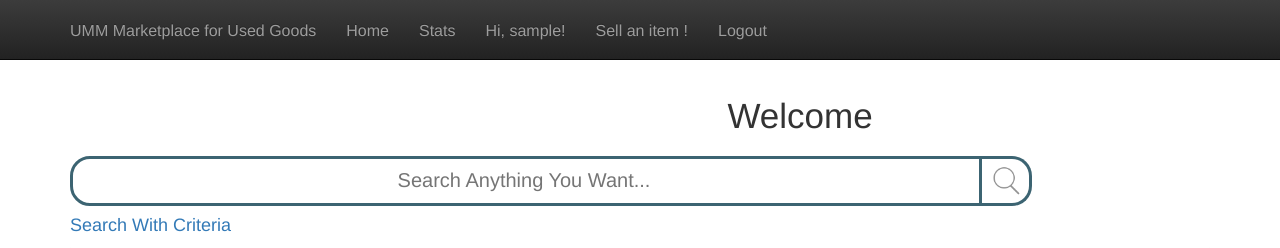
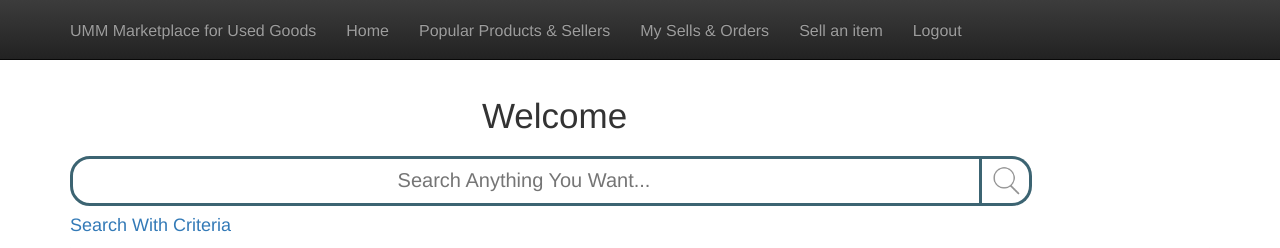
Before and after one commit to Beanpen/UMM-UMICH-Marketplace-, a Django app: page /homepage/ in a window 1280 px wide. Shown: the top 248 px of the page. Run offline with Django 3.2, Linux system fonts and the light colour scheme; the visitor is signed in with stand-in values (Sample User, id 1); data that the repository does not hold is empty; some libraries are stand-ins or nearby versions.

Commit message:
Renaming... Improving UIs...

```diff
--- a/homepage/static/css/main.css
+++ b/homepage/static/css/main.css
@@ -269,7 +269,15 @@ textarea:focus{
 .welcome-heading {
   text-align: center; /* Center align the heading */
   font-size: 2.5em;
-  margin-top: 1%;margin-left: calc(50% - 250px); /* Adjust the left margin based on the width of the heading */
+  margin-top: 1%;
+  margin-left: calc(50% - 250px); /* Adjust the left margin based on the width of the heading */
+}
+
+/* Media query for smaller screens */
+@media screen and (min-width: 768px) {
+  .welcome-heading {
+    margin-left: -15%; /* Adjust the left margin based on the width of the heading */
+  }
 }
 
 #search-icon {
--- a/homepage/templates/navbar.html
+++ b/homepage/templates/navbar.html
@@ -40,10 +40,10 @@
       <ul class="nav navbar-nav">
           {% url 'home' as home %}
         <li {% if request.path == home %} class = "active" {% endif %}><a href="{% url 'home' %}">Home</a></li>
-        <li><a href="/homepage/stats">Stats</a></li>
+        <li><a href="/homepage/stats">Popular Products & Sellers</a></li>
         {% if user.is_authenticated %}
-        <li><a href="/accounts/profile/">Hi, {{ user.get_username }}!</a></li>
-        <li><a href="/products/post/">Sell an item !</a></li>
+        <li><a href="/accounts/profile/">My Sells & Orders</a></li>
+        <li><a href="/products/post/">Sell an item</a></li>
         <li><a href="/accounts/signout/">Logout</a></li>
         {% else %}
         <li><a href="/accounts/login">Login</a></li>
```
